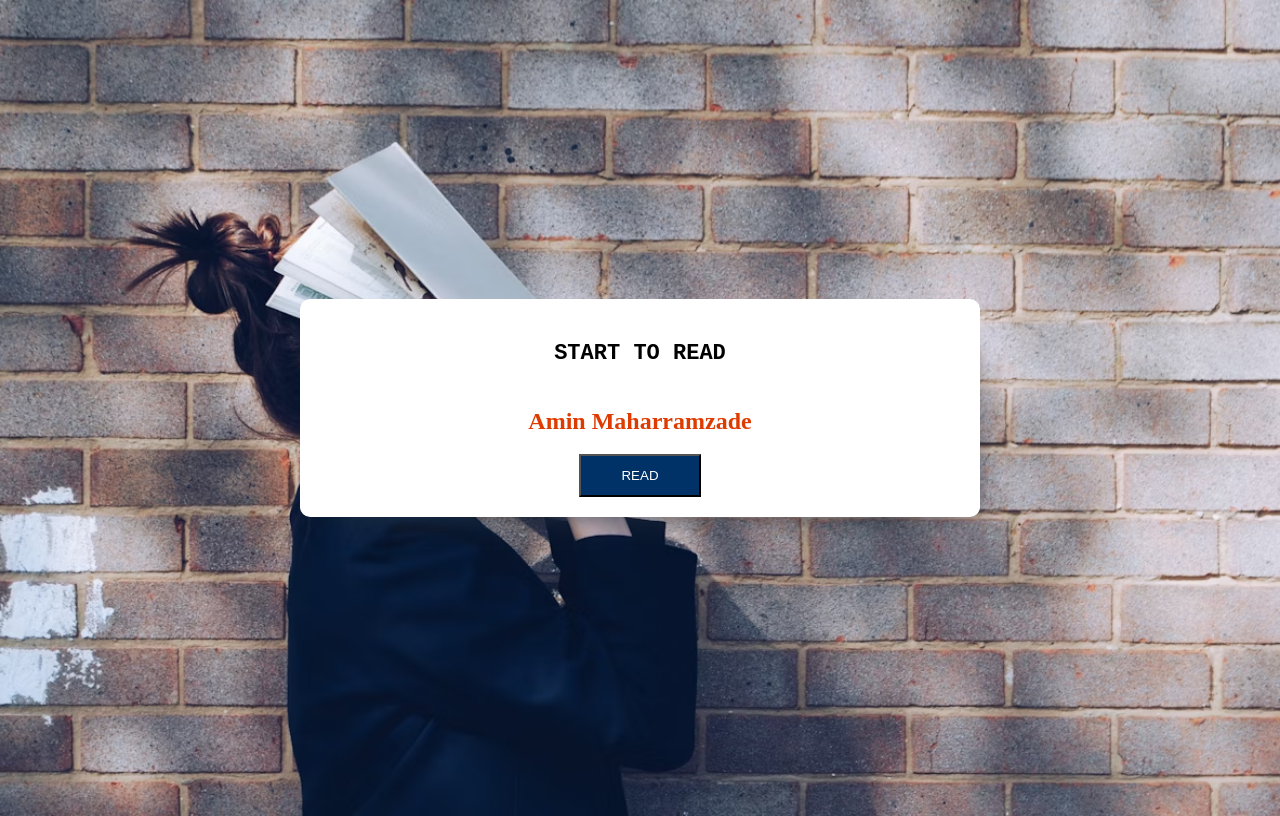
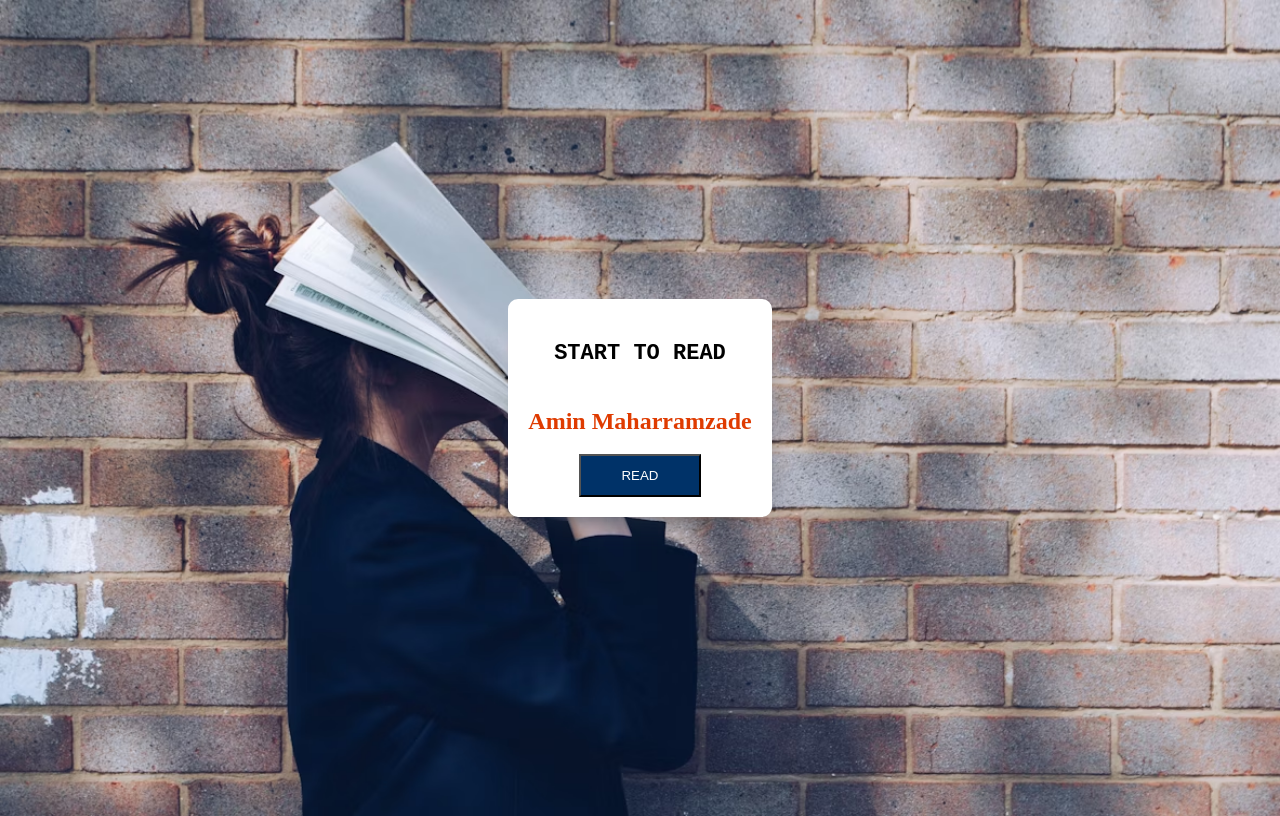
Before and after one commit to aminmaharramzade/quotes-app, a plain HTML site: page index.html in a window 1280 px wide. Drawn offline with Linux system fonts and the light colour scheme.

Commit message:
quote-app

```diff
--- a/style.css
+++ b/style.css
@@ -12,7 +12,7 @@ section {
 }
 
 .quotes-box {
-    width: 80vh;
+    /* height: 30vh; */
     background-color: #fff;
     display: flex;
     flex-direction: column;
```
